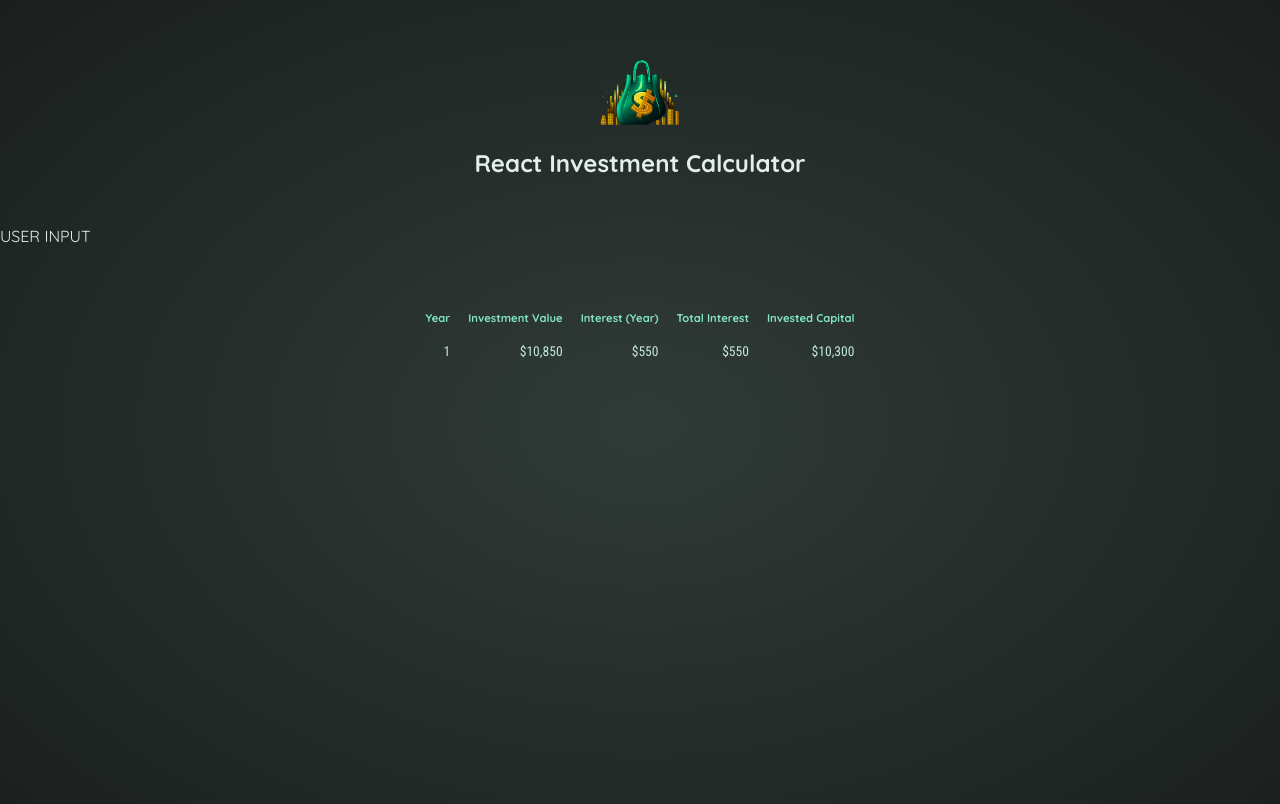
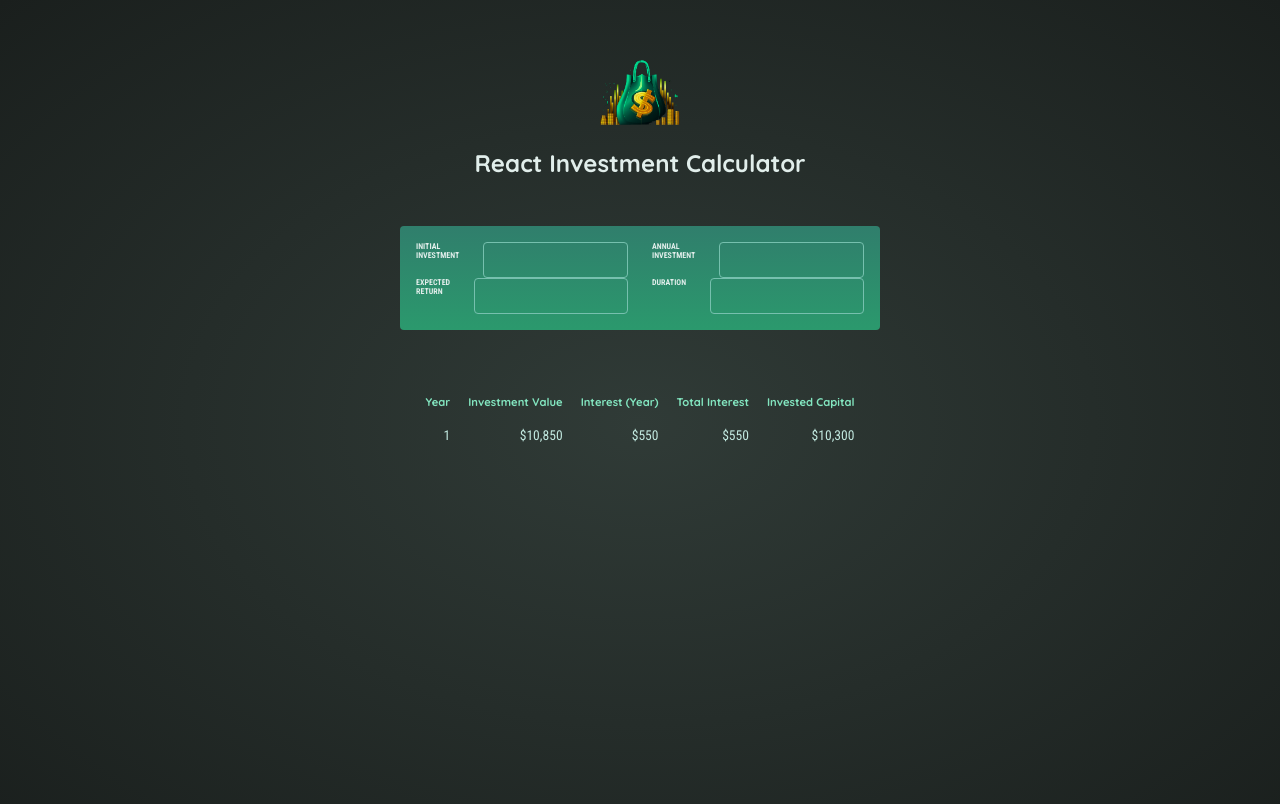
Before and after one commit to andras-veszteg/Learning-react-essentials, a React (Vite) app: page / in a window 1280 px wide. Shown: the top 804 px of the page. Built offline with nearby package versions, Linux system fonts and the light colour scheme.

Commit message:
Add `CustomUserInput` component and integrate it into the user input section

```diff
--- a/src/App.jsx
+++ b/src/App.jsx
@@ -1,5 +1,6 @@
 import logoImg from './assets/investment-calculator-logo.png';
 import { formatter } from './util/investment.js'
+import CustomUserInput from "./components/CustomUserInput.jsx";
 
 function App() {
   return (
@@ -8,7 +9,17 @@ function App() {
         <img src={logoImg} alt="Logo" />
         <h1>React Investment Calculator</h1>
       </div>
-      <div>USER INPUT</div>
+          <div id='user-input' >
+      <div className='input-group'>
+
+          <CustomUserInput labelText="Initial Investment" />
+          <CustomUserInput labelText="Annual Investment" />
+      </div>
+              <div className='input-group'>
+              <CustomUserInput labelText="Expected return" />
+          <CustomUserInput labelText="Duration" />
+              </div>
+          </div>
     <table id='result'>
         <thead>
           <tr>
--- a/src/components/CustomUserInput.jsx
+++ b/src/components/CustomUserInput.jsx
@@ -0,0 +1,8 @@
+export  default function ({labelText}){
+    return(
+        <>
+        <label>{labelText}</label>
+        <input />
+            </>
+    )
+}
```
